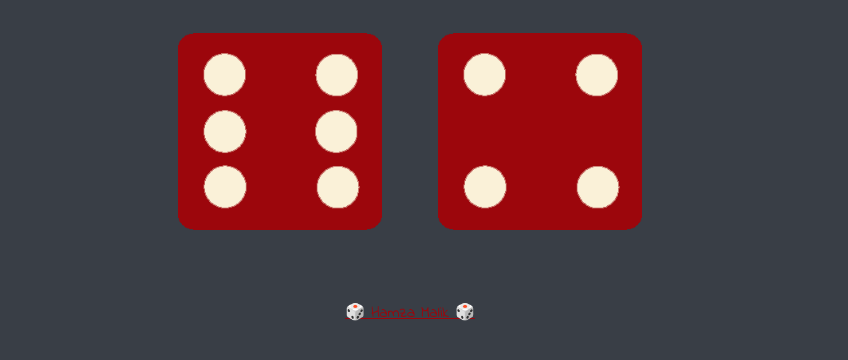
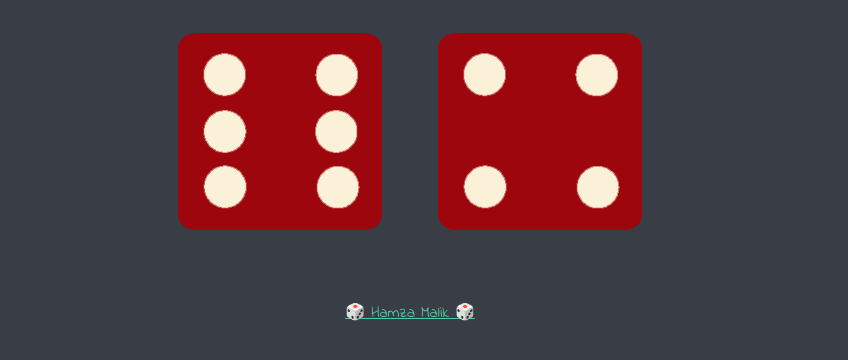
Before and after one commit to HaamzaHM/DOM-Javascript, a plain HTML site: page index.html in a window 1280 px wide. Shown: the part 302-662 px from the top of the page, without its empty margins (230-1078 px from the left). Drawn offline with Linux system fonts and the light colour scheme.

Commit message:
Style.css updated

```diff
--- a/styles.css
+++ b/styles.css
@@ -40,5 +40,5 @@ footer {
 }
 
 footer a{
-color: #9c060c;
+color: #4ecca3;
 }
```
